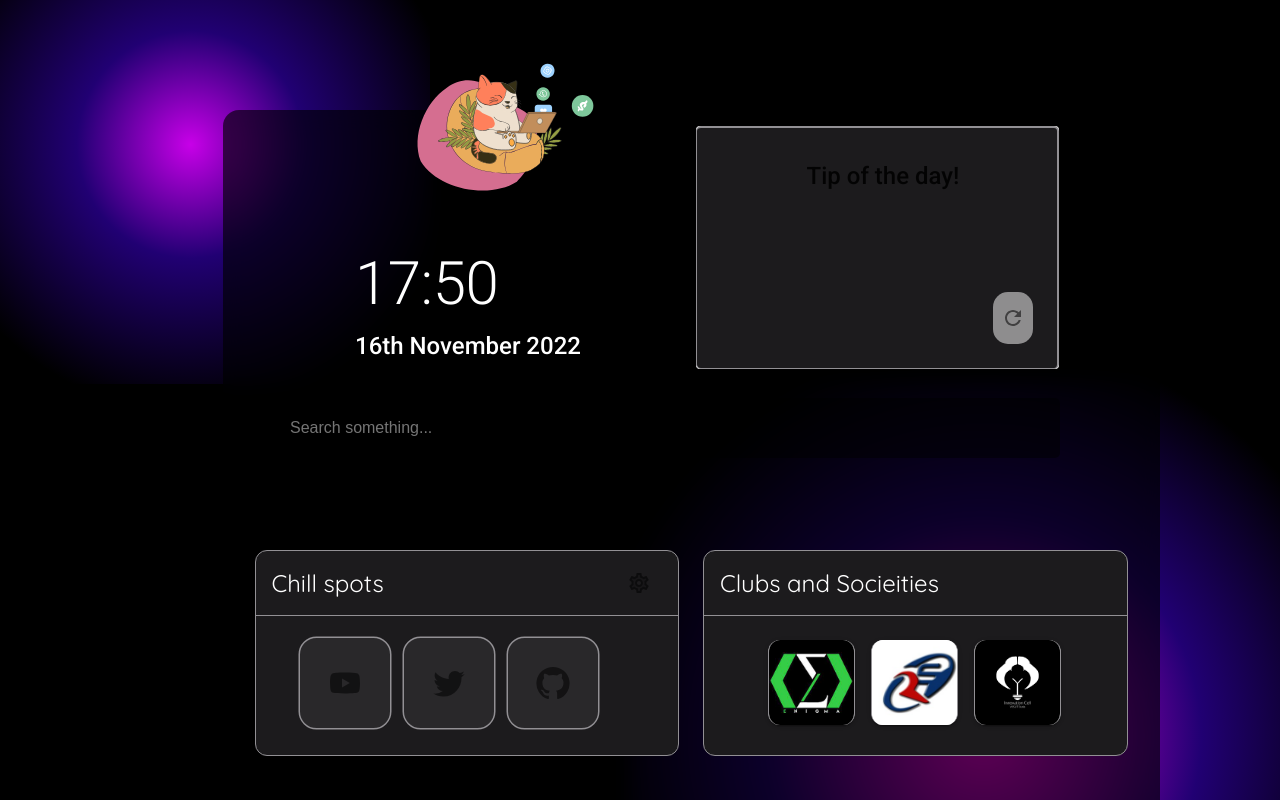
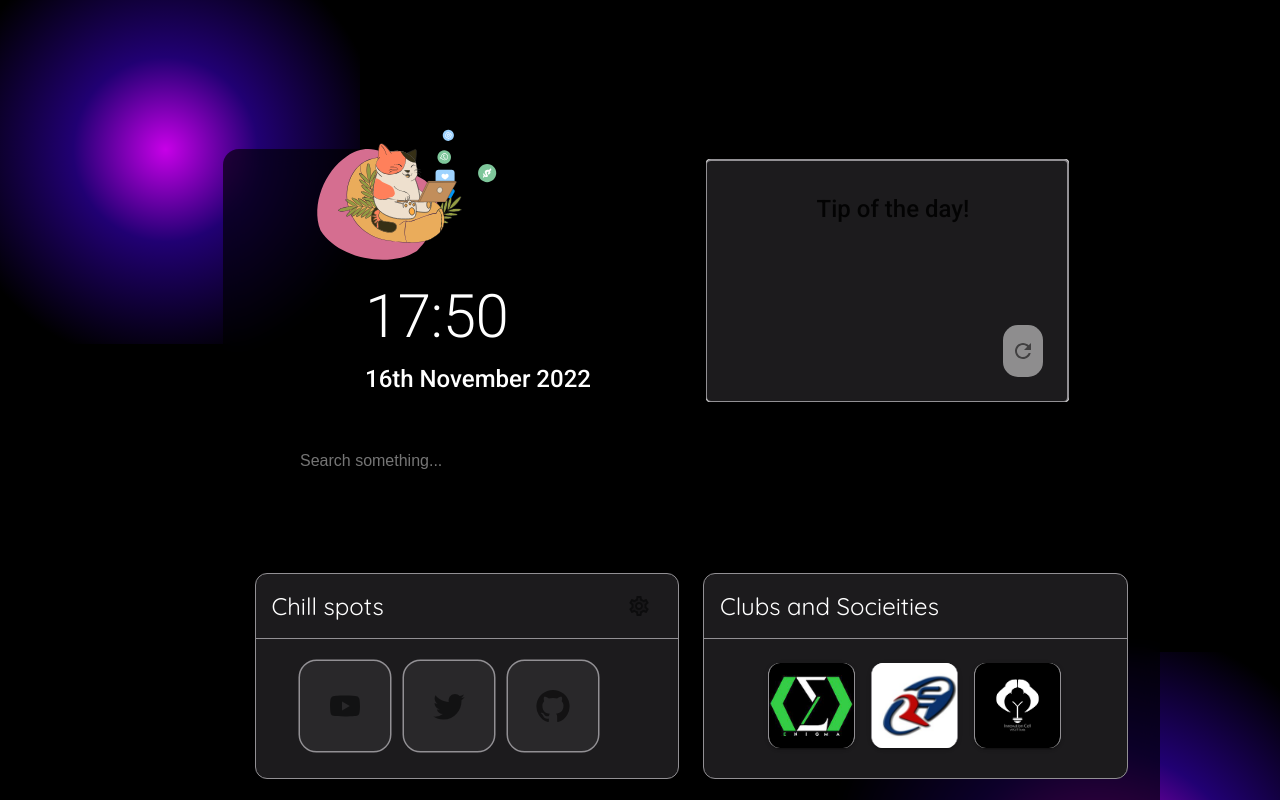
Before and after one commit to SySagar/T-Box-VSSUT, a React (Create React App) app in the folder frontend/: page / in a window 1280 px wide. Shown: the top 800 px of the page. Built offline with nearby package versions, Linux system fonts and the light colour scheme; no server answers.

Commit message:
added search bar

```diff
--- a/frontend/src/App.css
+++ b/frontend/src/App.css
@@ -20,7 +20,6 @@
 
 .App-header {
   background-color: #282c34;
-  min-height: 100vh;
   display: flex;
   flex-direction: column;
   align-items: center;
@@ -49,24 +48,14 @@ display: flex;
 flex-direction: column;
 justify-content: center;
 align-items: center;
-
-gap: 32px;
-isolation: isolate;
-
-position: relative;
-width: 1482px;
-height: 982px;
+height: 100vh;
+gap: 2px;
 background: #000000;
-margin: 0;
-padding: 0;
-/* top:250px; */
-
 
 }
 .glassmorphism .App{
   padding: 0;
   margin:0;
-  overflow: hidden !important;
 }
 .form{
 /* Auto layout */
@@ -74,22 +63,14 @@ padding: 0;
 display: flex;
 flex-direction: column;
 align-items: center;
-padding: 16px;
+padding: 10px;
 gap: 32px;
-
-width: 905px;
-height: 746px;
+/* background: #61dafb; */
+max-height: 650px;
 background: rgba(0, 0, 0, 0.63);
 backdrop-filter: blur(10px);
-/* Note: backdrop-filter has minimal browser support */
-
 border-radius: 16px;
-
 /* Inside auto layout */
-
-flex: none;
-order: 2;
-flex-grow: 0;
 z-index: 2;
 }
 
@@ -99,7 +80,7 @@ z-index: 2;
   width:60px;
   height:60px;
   border-radius:5px;
-  margin-left: 10px;
+  margin-left: 15px;
   border:none;
   background-color:rgba(255,255,255,0.5);
   color:black;
@@ -112,19 +93,9 @@ z-index: 2;
 {
   width: 200px;
   height: 50px;
-  margin-left: 400px;
+  margin-left: 300px;
   z-index: 3;
   align-self: flex-start;
-
-}
-
-.panda
-{
-  width: 270px;
-  height: 50px;
-  align-content: flex-end;
-margin-left: 800px;
-z-index: 4;
 }
 
 .mcard
@@ -132,8 +103,6 @@ z-index: 4;
   display: flex;
   flex-direction: column;
   align-items: flex-start;
-
-
   width: 360px;
   height: 240px;
 
@@ -221,10 +190,10 @@ flex-grow: 0;
 .circle
 {
 position: absolute;
-width: 479px;
-height: 479px;
-left: -49px;
-top: -95px;
+width: 389px;
+height: 389px;
+left: -29px;
+top: -45px;
 
 background: radial-gradient(55.8% 55.8% at 50% 50%, rgba(219, 0, 255, 0.91) 0%, rgba(73, 0, 255, 0.449641) 42.5%, rgba(0, 0, 0, 0) 100%) /* warning: gradient uses a rotation that is not supported by CSS and may not behave as expected */;
 
@@ -238,10 +207,10 @@ z-index: 0;
 
 .circle2{
   position: absolute;
-  width: 709px;
-  height: 709px;
-  right: 44px;
-  bottom: -174px;
+  width: 509px;
+  height: 509px;
+  bottom: -361px;
+  left: 844px;
 
   background: radial-gradient(55.8% 55.8% at 50% 50%, #FF00E5 0%, rgba(73, 0, 255, 0.449641) 55.04%, rgba(0, 0, 0, 0) 100%) /* warning: gradient uses a rotation that is not supported by CSS and may not behave as expected */;
   /* overflow: hidden; */
@@ -343,11 +312,17 @@ flex-grow: 1;
   border: #61dafb;
 }
 
+input:hover {
+
+  box-shadow: 0px 1px 3px rgb(192, 185, 185);
+
+}
+
 .down-cards-layout{
   display: flex;
 flex-direction: row;
 align-items: flex-start;
-padding: 32px;
+padding: 22px;
 gap: 24px;
 width: 873px;
 height: 270px;
--- /dev/null
+++ b/frontend/src/componenets/gse.js
@@ -0,0 +1,5 @@
+<script async src="https://cse.google.com/cse.js?cx=23f11aef5a1c8419d">
+</script>
+<div class="gcse-search"></div>
+
+api_key = AIzaSyDqWwU9J04liqjc5maQqWOR14Wkc1XGYis
--- a/frontend/src/glassmorphism.js
+++ b/frontend/src/glassmorphism.js
@@ -4,7 +4,6 @@ import { format } from 'date-fns'
 import { IconButton, Typography } from '@mui/material';
 import moment from 'moment';
 import cat from './animations/cat.json'
-import panda from './animations/panda.json'
 import Lottie from "lottie-react"
 import SearchOutlinedIcon from '@mui/icons-material/SearchOutlined';
 import Card from './componenets/Card'
@@ -21,6 +20,13 @@ export default function glassmorphism() {
 
   };
 
+  const SearchQuery = (e)=>{
+
+    var newPageUrl = "https://www.google.com/search?q="+e
+
+    window.open(newPageUrl, "_blank")
+
+  }
 
 
   const time = moment().format("HH:mm");
@@ -46,8 +52,8 @@ export default function glassmorphism() {
           <div className="circle2"></div>
 
           <div className="cat">
-              <Lottie animationData={cat}></Lottie>
-            </div>
+            <Lottie animationData={cat}></Lottie>
+          </div>
 
 
           <form className="form" onSubmit={handleSubmit}>
@@ -102,7 +108,12 @@ export default function glassmorphism() {
                   Google
                   </Typography> */}
 
+
                   <div className="search-bar">
+
+                    {/* <script async src="https://cse.google.com/cse.js?cx=23f11aef5a1c8419d">
+                    </script>
+                    <div class="gcse-search"></div> */}
 
                     <input type="text"
 
@@ -110,7 +121,15 @@ export default function glassmorphism() {
                       placeholder="Search something..."
                       name="Google"
 
+                      onKeyPress={event => {
+                        if (event.key === 'Enter') {
+                          SearchQuery(document.getElementById('Google').value)
+                        }
+                      }}
+
                       required />
+
+
 
                     {/* <IconButton type="submit"
                       className="form-submit-btn">
@@ -136,9 +155,9 @@ export default function glassmorphism() {
                     </Typography>
                     <div className='setting'>
 
-                    <IconButton onClick={(e) => {}}>
-                <SettingsTwoToneIcon />
-            </IconButton>
+                      <IconButton onClick={(e) => { }}>
+                        <SettingsTwoToneIcon />
+                      </IconButton>
                     </div>
                   </div>
 
--- a/frontend/src/index.css
+++ b/frontend/src/index.css
@@ -1,7 +1,8 @@
 body {
   overflow-x:hidden;
   margin: 0;
-  padding: 0;
+  /* padding: 0;
+  overflow-y: hidden; */
 
   font-family: -apple-system, BlinkMacSystemFont, 'Segoe UI', 'Roboto', 'Oxygen',
     'Ubuntu', 'Cantarell', 'Fira Sans', 'Droid Sans', 'Helvetica Neue',
```
